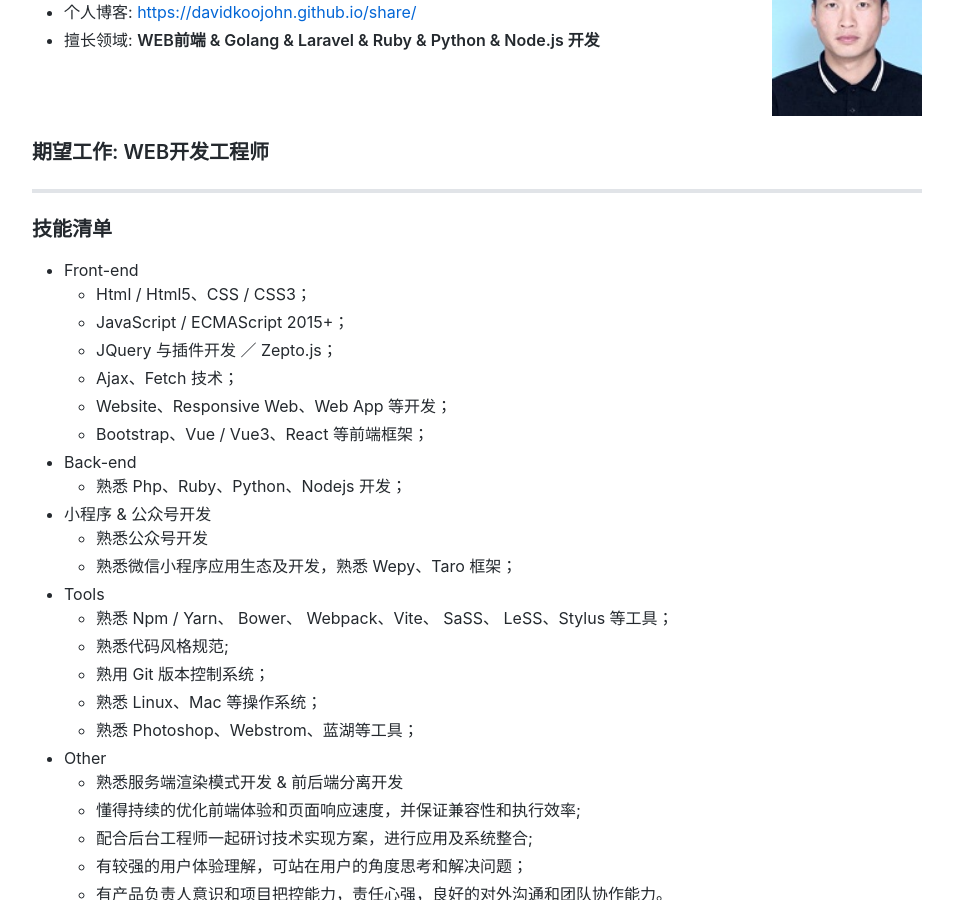
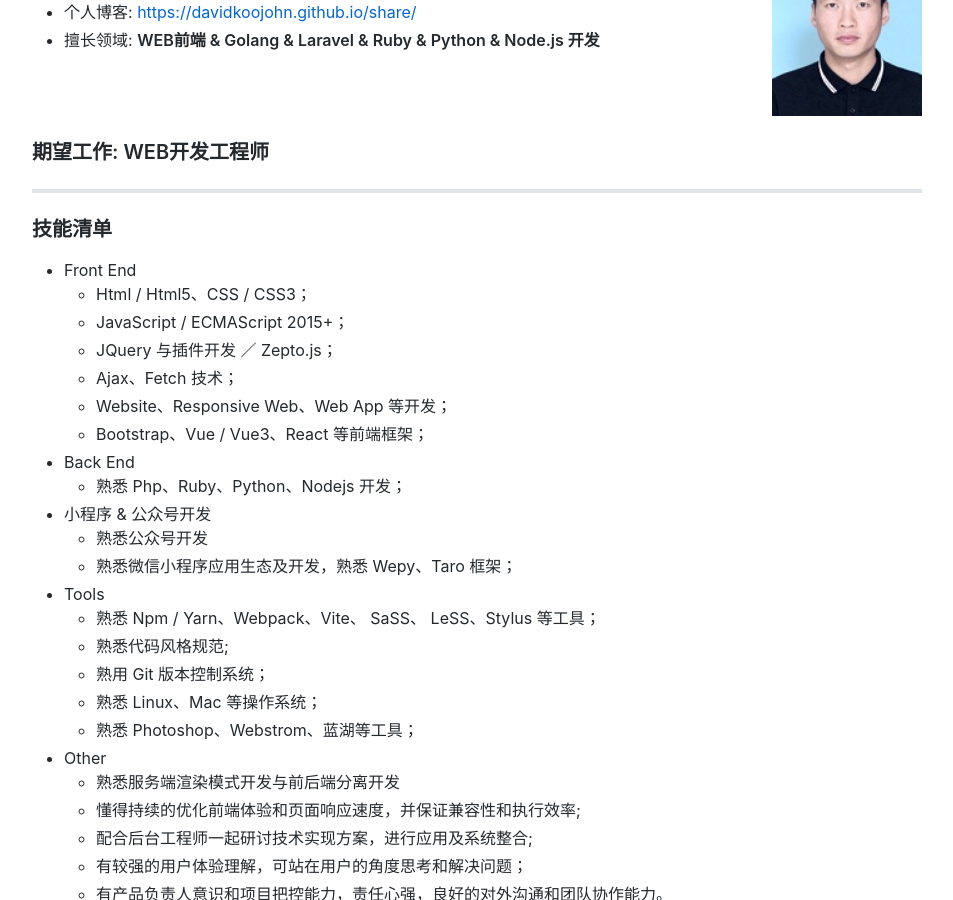
Before and after one commit to davidkoojohn/davidkoojohn.github.io, a Jekyll site: the page built from resume.md, in a window 1280 px wide and 900 px high, scrolled down 490 px. Shown: the whole window, without its empty margins (163-1116 px from the left). Built offline with Jekyll 4.4.1, drawn with Linux system fonts in a browser that asks for light colours; comment, search, counter and statistics services are not loaded.

Commit message:
upgrade resume

```diff
--- a/resume.md
+++ b/resume.md
@@ -24,7 +24,7 @@ title: Resume
 
 ### 技能清单
 
-* Front-end
+* Front End
     * Html / Html5、CSS / CSS3；
     * JavaScript / ECMAScript 2015+；
     * JQuery 与插件开发 ／ Zepto.js；
@@ -32,7 +32,7 @@ title: Resume
     * Website、Responsive Web、Web App 等开发；
     * Bootstrap、Vue / Vue3、React 等前端框架；
 
-* Back-end
+* Back End
     * 熟悉 Php、Ruby、Python、Nodejs 开发；
 
 * 小程序 & 公众号开发
@@ -40,14 +40,14 @@ title: Resume
     * 熟悉微信小程序应用生态及开发，熟悉 Wepy、Taro 框架；
 
 * Tools
-    * 熟悉 Npm / Yarn、 Bower、 Webpack、Vite、 SaSS、 LeSS、Stylus 等工具；
+    * 熟悉 Npm / Yarn、Webpack、Vite、 SaSS、 LeSS、Stylus 等工具；
     * 熟悉代码风格规范;
     * 熟用 Git 版本控制系统；
     * 熟悉 Linux、Mac 等操作系统；
     * 熟悉 Photoshop、Webstrom、蓝湖等工具；
 
 * Other
-    * 熟悉服务端渲染模式开发 & 前后端分离开发
+    * 熟悉服务端渲染模式开发与前后端分离开发
     * 懂得持续的优化前端体验和页面响应速度，并保证兼容性和执行效率;
     * 配合后台工程师一起研讨技术实现方案，进行应用及系统整合;
     * 有较强的用户体验理解，可站在用户的角度思考和解决问题；
```
Also changed, not shown: 1 other file.
